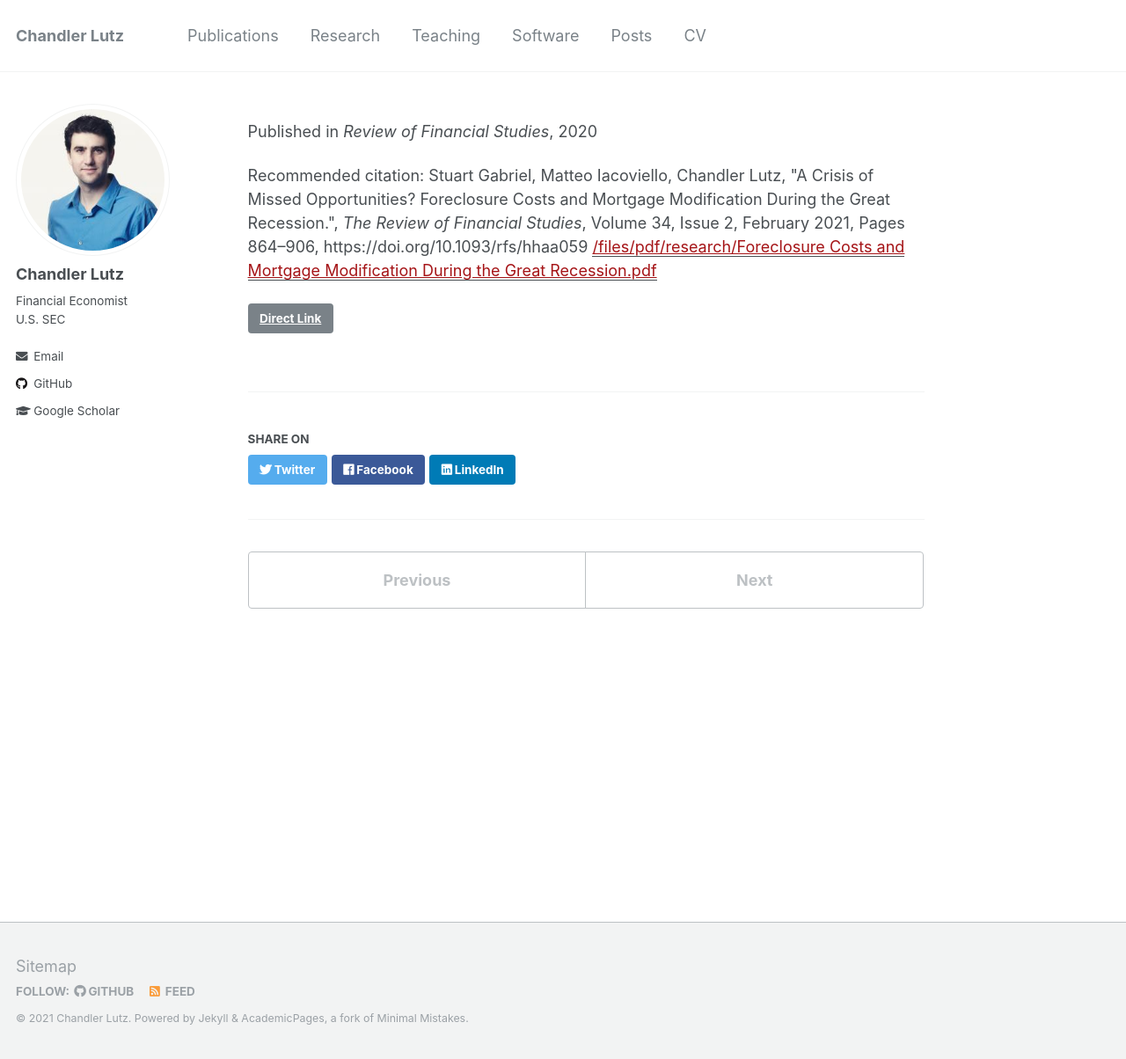
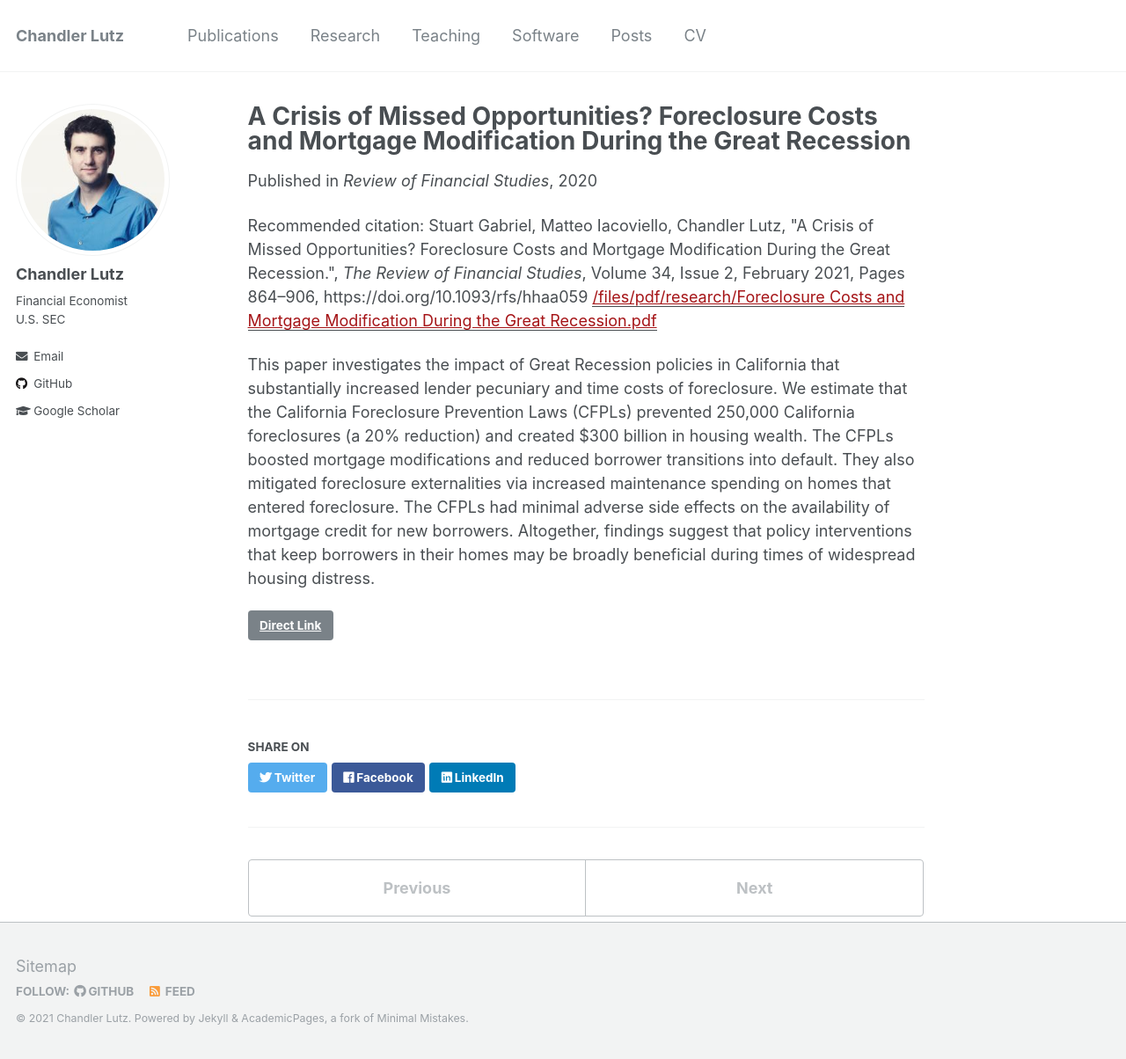
Before and after one commit to ChandlerLutz/ChandlerLutz.github.io, a Jekyll site: the page built from _publications/2021-crisis-of-missed-opportunities.md, in a window 1280 px wide and 1204 px high. Shown: the whole window at 88% size. Built offline with Jekyll 4.4.1, drawn with Linux system fonts in a browser that asks for light colours.

Commit message:
Update publication with abstract

```diff
--- a/_publications/2021-crisis-of-missed-opportunities.md
+++ b/_publications/2021-crisis-of-missed-opportunities.md
@@ -1,5 +1,5 @@
 ---
-title: ""
+title: "A Crisis of Missed Opportunities? Foreclosure Costs and Mortgage Modification During the Great Recession"
 collection: publications
 permalink: /publication/2021-foreclosure-costs-and-mortgage-modification-great-recession
 date: 2020-06-08
@@ -7,5 +7,8 @@ venue: 'Review of Financial Studies'
 paperurl: '/files/pdf/research/Foreclosure Costs and Mortgage Modification During the Great Recession.pdf'
 link: 'https://doi.org/10.1093/rfs/hhaa059'
 code: 'https://github.com/ChandlerLutz/CFPLCode'
+github: 'https://github.com/ChandlerLutz/CFPLCode'
 citation: 'Stuart Gabriel, Matteo Iacoviello, Chandler Lutz, &quot;A Crisis of Missed Opportunities? Foreclosure Costs and Mortgage Modification During the Great Recession.&quot;, <i>The Review of Financial Studies</i>, Volume 34, Issue 2, February 2021, Pages 864–906, https://doi.org/10.1093/rfs/hhaa059'
 ---
+
+This paper investigates the impact of Great Recession policies in California that substantially increased lender pecuniary and time costs of foreclosure. We estimate that the California Foreclosure Prevention Laws (CFPLs) prevented 250,000 California foreclosures (a 20% reduction) and created $300 billion in housing wealth. The CFPLs boosted mortgage modifications and reduced borrower transitions into default. They also mitigated foreclosure externalities via increased maintenance spending on homes that entered foreclosure. The CFPLs had minimal adverse side effects on the availability of mortgage credit for new borrowers. Altogether, findings suggest that policy interventions that keep borrowers in their homes may be broadly beneficial during times of widespread housing distress.
```
